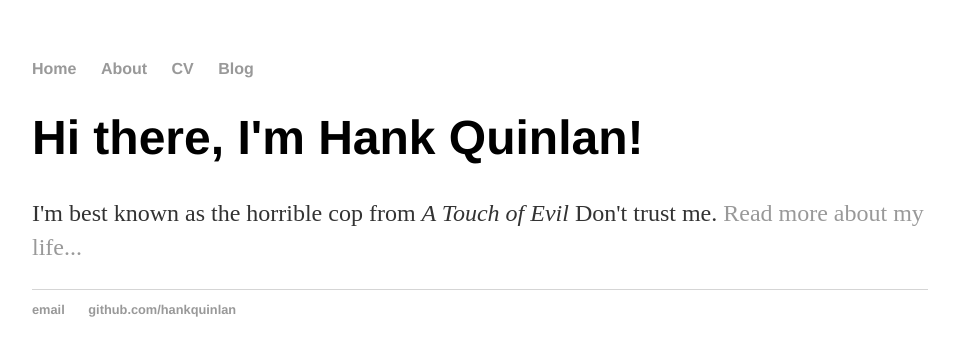
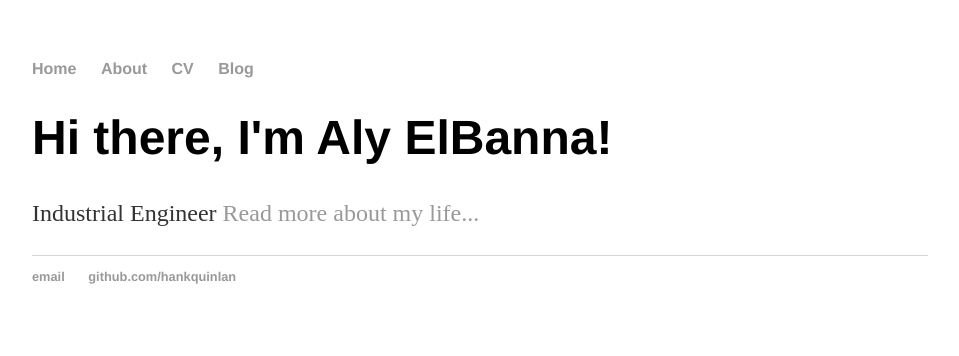
Before and after one commit to alyelbanna/alyelbanna.github.io, a Jekyll site: the page built from index.html, in a window 1280 px wide. Shown: the top 356 px of the page, without its empty margins (160-1119 px from the left). Built offline with Jekyll 4.4.1, drawn with Linux system fonts in a browser that asks for light colours.

Commit message:
Update index.html

```diff
--- a/index.html
+++ b/index.html
@@ -3,6 +3,6 @@ layout: default
 title: Hank Quinlan, Horrible Cop
 ---
 <div class="blurb">
-	<h1>Hi there, I'm Hank Quinlan!</h1>
-	<p>I'm best known as the horrible cop from <em>A Touch of Evil</em> Don't trust me. <a href="/about">Read more about my life...</a></p>
+	<h1>Hi there, I'm Aly ElBanna!</h1>
+	<p>Industrial Engineer</em> <a href="/about">Read more about my life...</a></p>
 </div><!-- /.blurb -->
```
